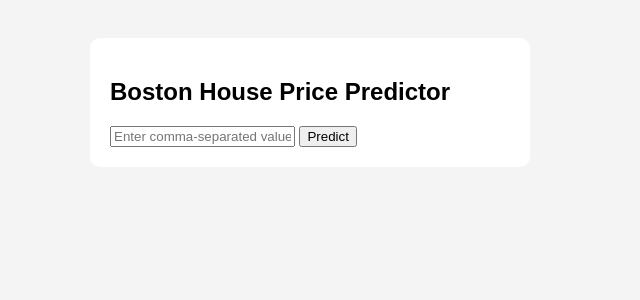
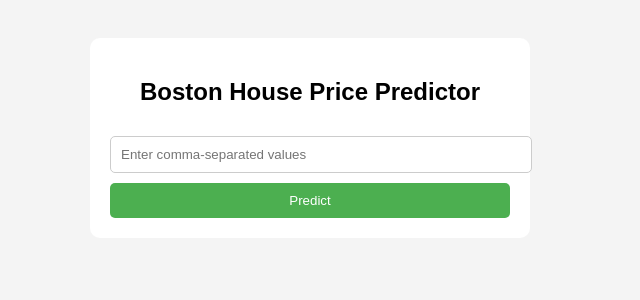
Before and after one commit to Saya-Joshy/boston-house-price, a Flask app: page / in a window 1280 px wide. Shown: the top 300 px of the page, without its empty margins (330-970 px from the left). Run offline with Flask 3, Linux system fonts and the light colour scheme; parts of the project's set-up code (start-up, migrations or seed data) failed here and were passed over.

Commit message:
Update index.html

```diff
--- a/templates/index.html
+++ b/templates/index.html
@@ -16,17 +16,33 @@
             width: 400px;
             margin: auto;
         }
+        input, button {
+            padding: 10px;
+            margin-top: 10px;
+            width: 100%;
+            border-radius: 5px;
+            border: 1px solid #ccc;
+        }
+        button {
+            background-color: #4CAF50;
+            color: white;
+            border: none;
+        }
+        h2 {
+            text-align: center;
+        }
     </style>
 </head>
 <body>
     <div class="container">
         <h2>Boston House Price Predictor</h2>
-        <form method="POST">
+        <form method="POST" action="/">
             <input type="text" name="features" placeholder="Enter comma-separated values" required>
             <button type="submit">Predict</button>
         </form>
-        {% if prediction %}
-            <p>Predicted Price: ${{ prediction }}</p>
+
+        {% if prediction_text %}
+            <p><strong>{{ prediction_text }}</strong></p>
         {% endif %}
     </div>
 </body>
```
